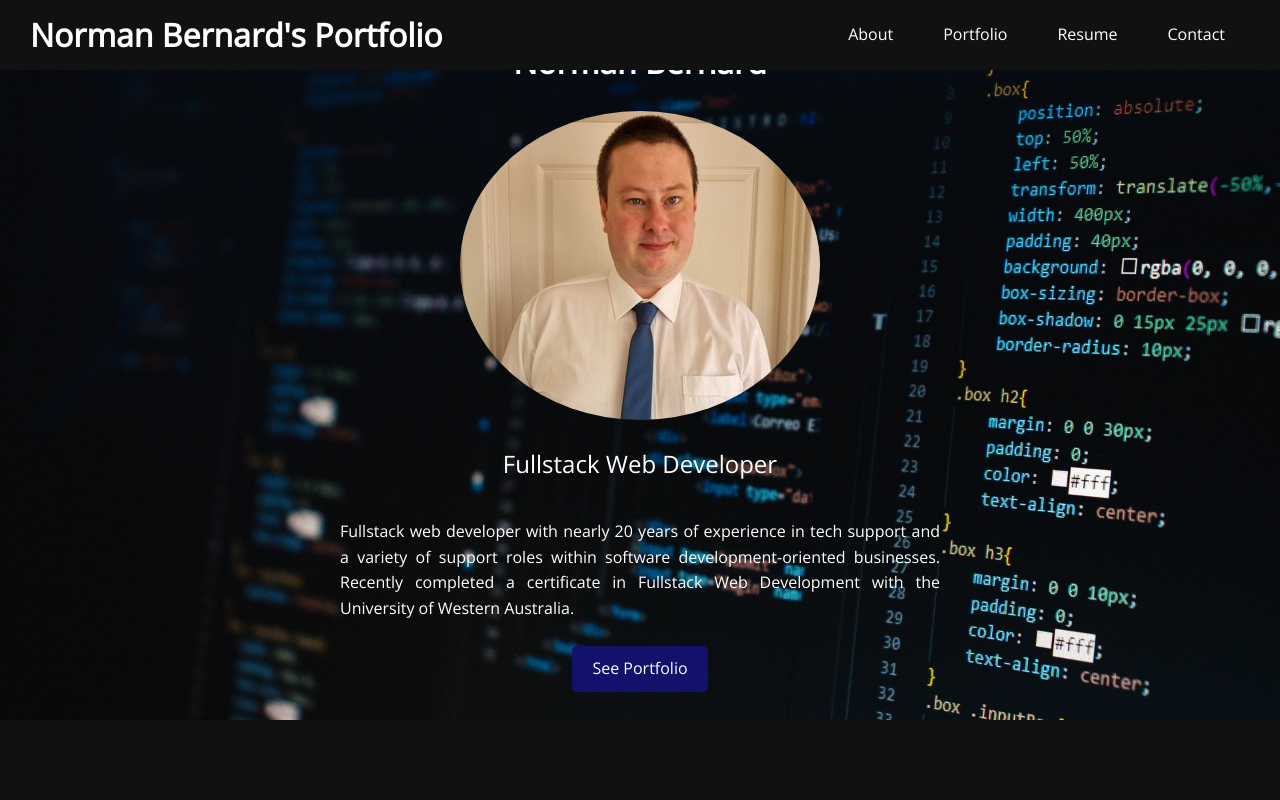
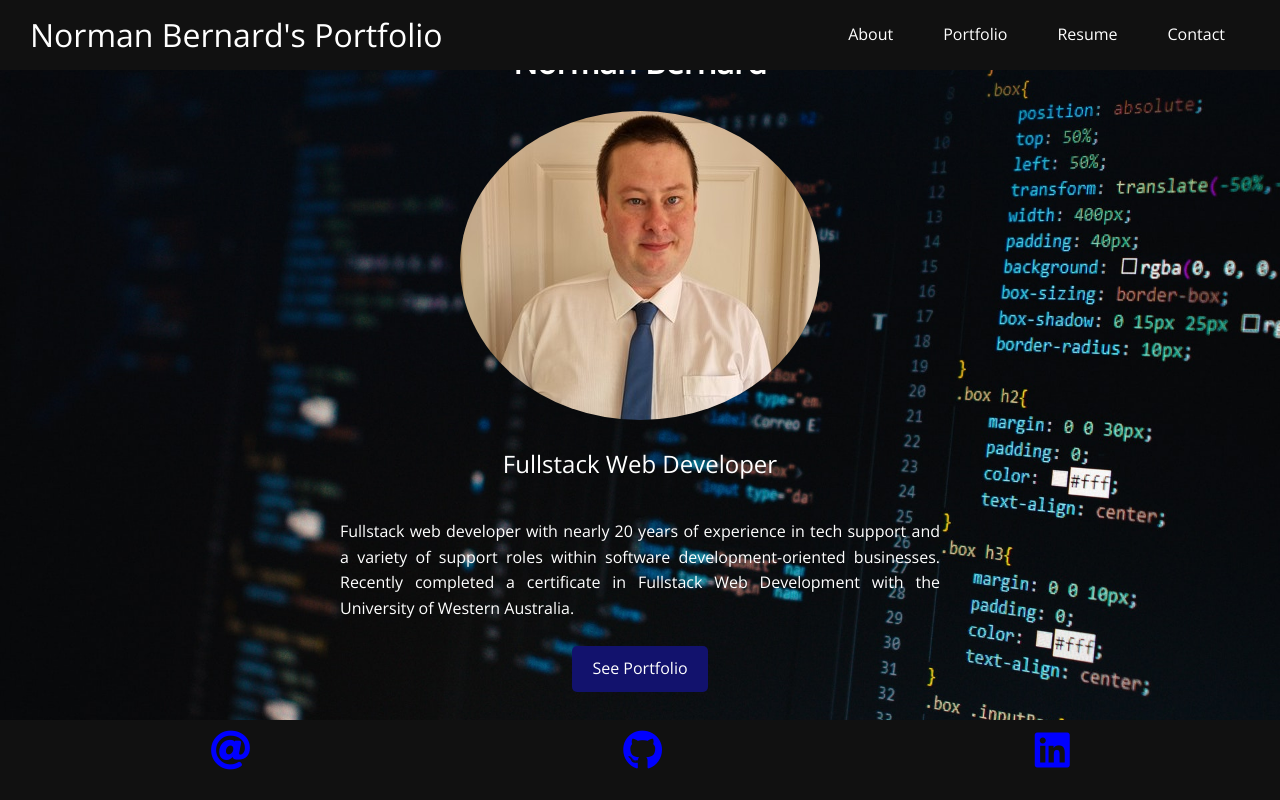
Before and after one commit to Normksb/updated-portfolio, a plain HTML site: page index.html in a window 1280 px wide. Drawn offline with nearby package versions, Linux system fonts and the light colour scheme.

Commit message:
added footer and completed index.html

```diff
--- a/css/style.css
+++ b/css/style.css
@@ -63,6 +63,10 @@ p {
     display: flex;
 }
 
+.navbar h1 {
+    font-weight: normal;
+}
+
 .about-content {
     display: flex;
     flex-direction: column;
@@ -100,3 +104,21 @@ p {
 .btn:hover {
     opacity: 0.7;
 }
+
+footer {
+    display: flex;
+    padding: 1.5rem;
+    height: 7.5vh;
+    justify-content: space-around;
+    align-items: center;
+    background-color: #111;
+}
+
+footer a {
+    font-size: 2.5rem;
+    color: blue;
+}
+
+footer a:hover {
+    color: #fff;
+}
--- a/index.html
+++ b/index.html
@@ -18,7 +18,7 @@
             <nav>
                 <ul>
                     <li><a href="#about">About</a></li>
-                    <li><a href="#portfolio">Portfolio</a></li>
+                    <li><a href="/portfolio.html">Portfolio</a></li>
                     <li><a href="#resume">Resume</a></li>
                     <li><a href="#contact">Contact</a></li>
                 </ul>
@@ -47,20 +47,20 @@
 
         </p>
 
-        <a href="#portfolio" class="btn">See Portfolio</a>
+        <a href="/portfolio.html" class="btn">See Portfolio</a>
         </div>
     </div>
 
     <footer class="footer">
         <a href="mailto:nksb414@gmail.com">
-            <i className="fab fa-at"></i>
-          </a>
-          <a href="https://github.com/normksb" target="_blank" rel="noreferrer">
-            <i className="fab fa-github"></i>
-          </a>
-          <a href="https://linkedin.com/in/norman-k-bernard" target="_blank" rel="noreferrer">
-            <i className="fab fa-linkedin"></i>
-          </a>
+            <i class="fas fa-at"></i>
+        </a>
+        <a href="https://github.com/normksb" target="_blank" rel="noreferrer">
+            <i class="fab fa-github"></i>
+        </a>
+        <a href="https://linkedin.com/in/norman-k-bernard" target="_blank" rel="noreferrer">
+            <i class="fab fa-linkedin"></i>
+        </a>
     </footer>
 </body>
 </html>
```
